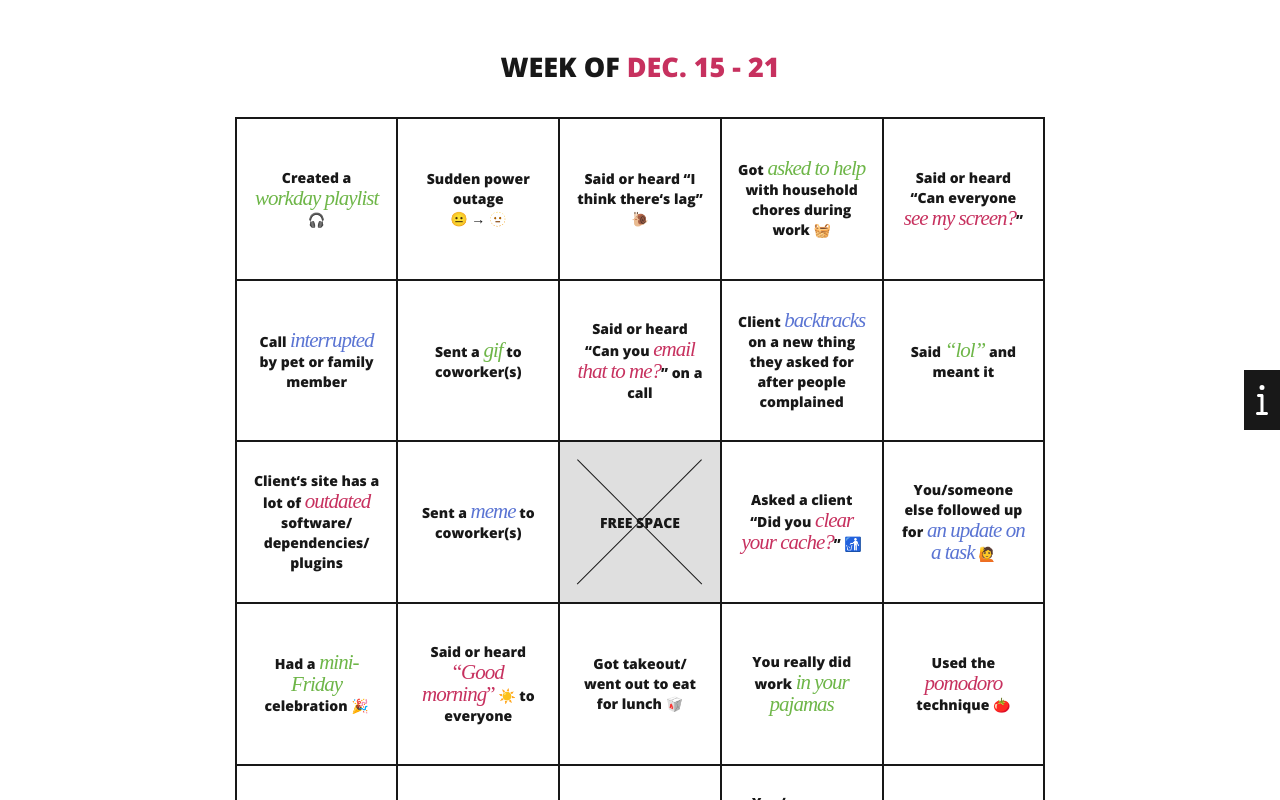
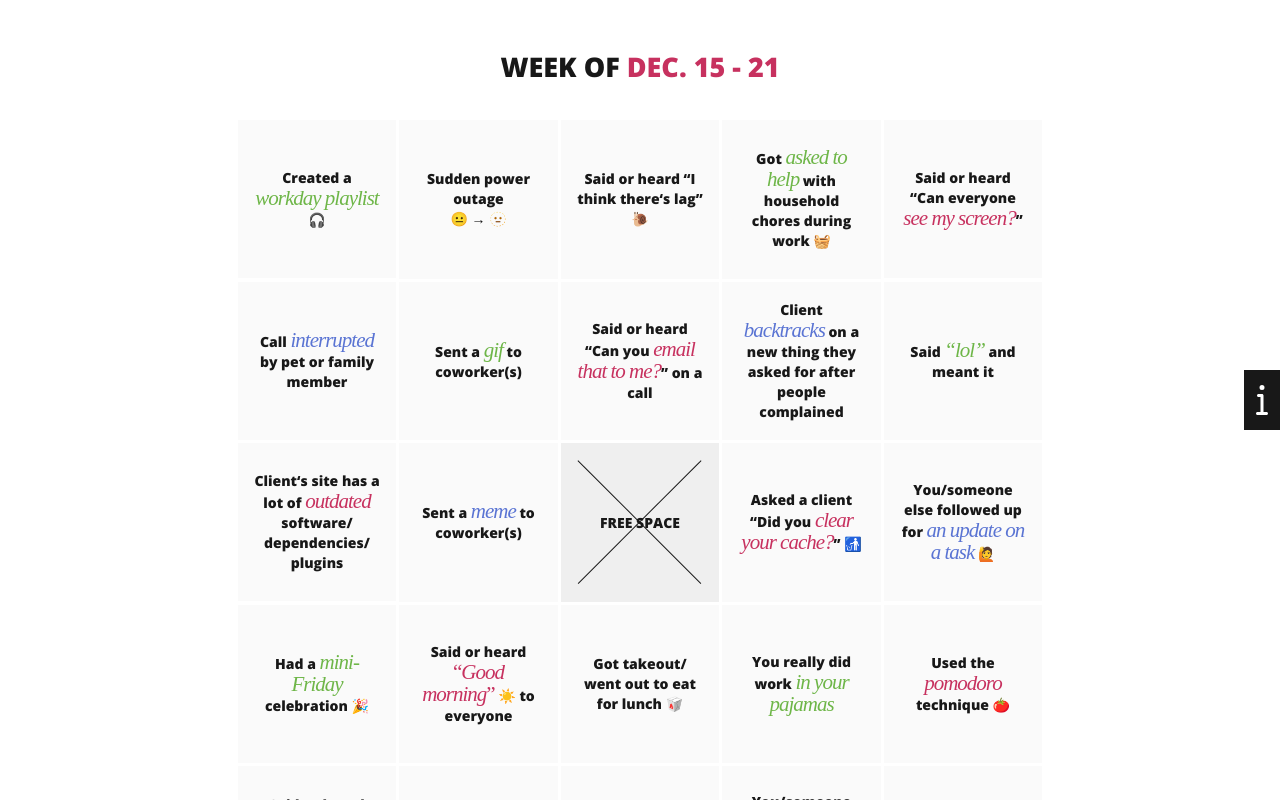
Before and after one commit to giantpaper/techybingo, a Vue app: page / in a window 1280 px wide. Shown: the top 800 px of the page. Built offline with nearby package versions, Linux system fonts and the light colour scheme; a web font is replaced by a local one.

Commit message:
IMPROV: better prettification Now more // than the last

```diff
--- a/src/assets/base.css
+++ b/src/assets/base.css
@@ -40,9 +40,16 @@
 	--ts-color-gold: #F7CA54;
 	--ts-color-green: #7ACA50;
 
+	--ts-color-palegray: #FAFAFA;
+	--ts-color-lightgray: #c2c2c2;
+
 	--color-accent: var(--ts-color-magenta);
 
+	--color-border: var(--vt-c-white);
+
 	--background-win: var(--color-accent);
+
+	--background-box: var(--ts-color-palegray);
 }
 ::selection {
 	background: var(--color-accent);
--- a/src/assets/main.css
+++ b/src/assets/main.css
@@ -91,4 +91,13 @@ li {
 			color: var(--ts-color-magenta);
 		}
 	}
+	&.bingo {
+		&:nth-child(3n + 0),
+		&:nth-child(3n + 1),
+		&:nth-child(3n + 2) {
+			label span em {
+				color: var(--vt-c-white);
+			}
+		}
+	}
 }
--- a/src/components/Board.vue
+++ b/src/components/Board.vue
@@ -18,8 +18,8 @@
 </template>
 <style lang="scss" scoped>
 	.board {
-		border-top: 2px var(--color-text) solid;
-		border-left: 2px var(--color-text) solid;
+		border-top: 3px var(--color-border) solid;
+		border-left: 3px var(--color-border) solid;
 		display: grid;
 		grid-template-columns: repeat(5, 1fr);
 		margin: 0 auto;
@@ -30,13 +30,18 @@
 		margin-bottom: 0;
 		padding: 0;
 		li {
-			border-right: 2px var(--color-text) solid;
-			border-bottom: 2px var(--color-text) solid;
+			border-right: 3px var(--color-border) solid;
+			border-bottom: 3px var(--color-border) solid;
 			transition: background 0.2s;
 			&.bingo {
-				background: var(--background-win);
 				.checked {
 					color: white;
+				}
+				label {
+					background: var(--background-win) !important;
+					span em {
+						color: var(--vt-c-white);
+					}
 				}
 			}
 		}
@@ -78,8 +83,19 @@
 			appearance: none;
 		}
 	}
+	label {
+		background: var(--background-box);
+	}
 	.free-space {
-		background: rgba(0,0,0,0.125) !important;
+		background: rgba(0,0,0,0.0625) !important;
+	}
+	.bingo {
+		background: var(--background-win);
+		.free-space {
+			span em {
+				color: var(--vt-c-white);
+			}
+		}
 	}
 	.table.disabled label {
 		cursor: default;
```
